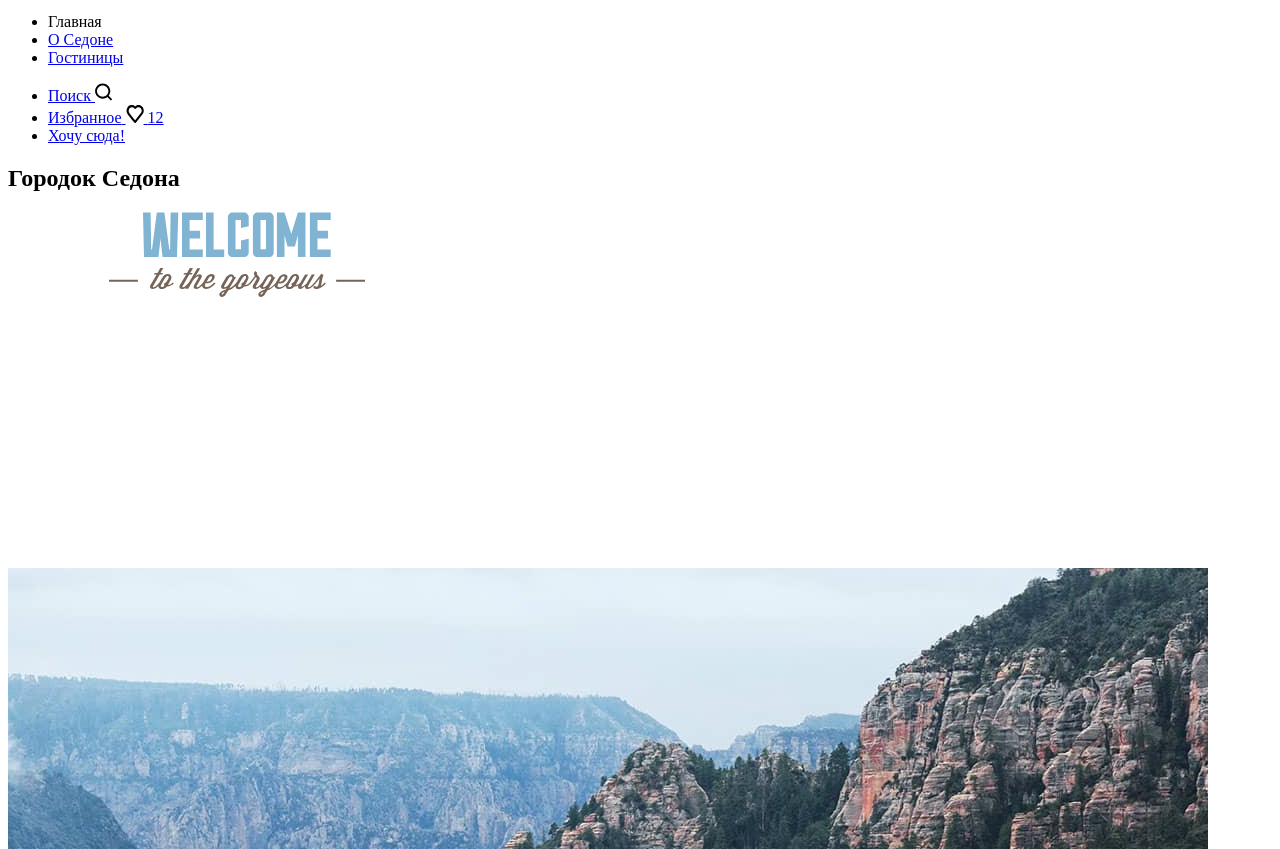
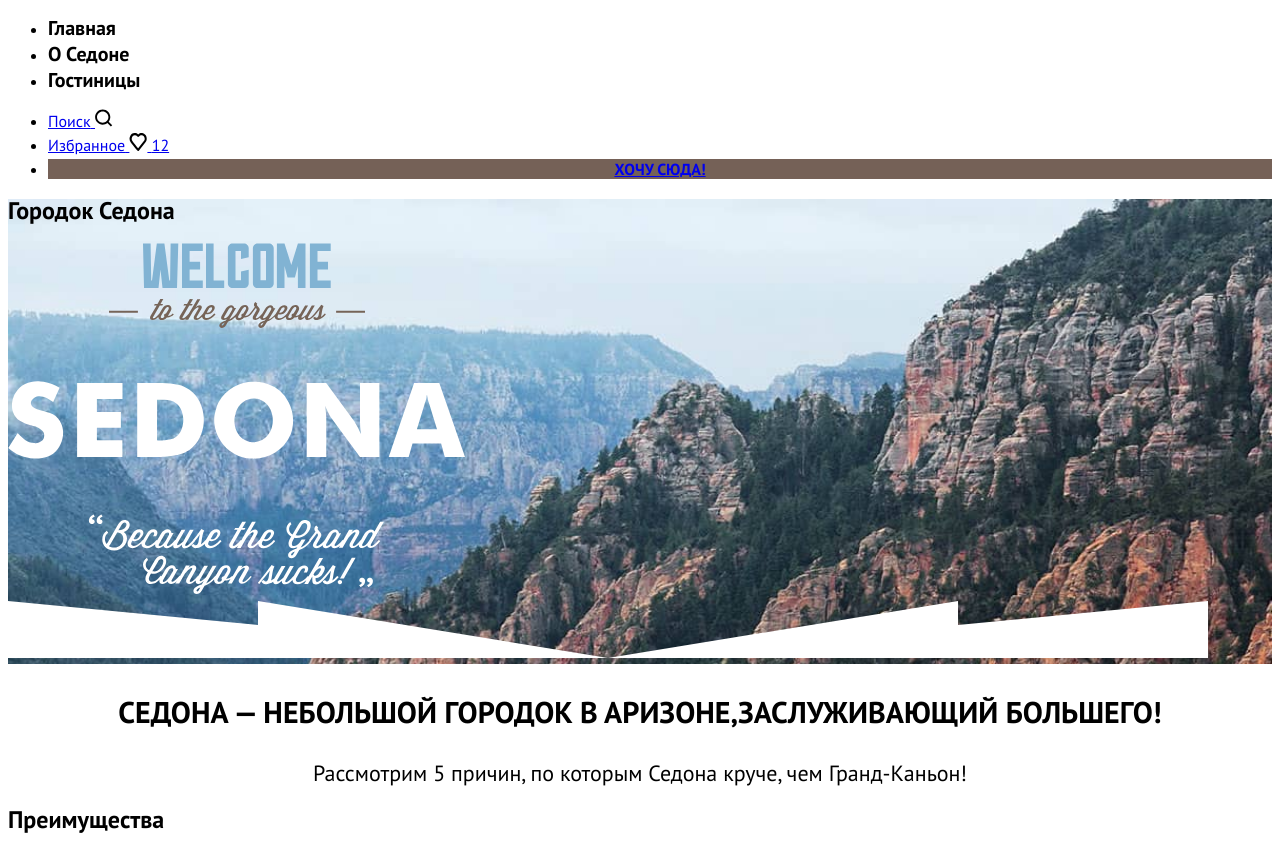
Before and after one commit to htmlacademy-htmlcss/2059909-sedona-34, a plain HTML site: page index.html in a window 1280 px wide. Shown: the part 85-934 px from the top of the page. Drawn offline with Linux system fonts and the light colour scheme.

Commit message:
Начинает стилизацию

```diff
--- a/index.html
+++ b/index.html
@@ -38,8 +38,10 @@
             <span>12</span>
           </a>
         </li>
-        <li class="navigation-item">
-          <a class="navigation-link" href="#">Хочу сюда!</a>
+        <li class="navigation-user-item">
+          <div class="navigation-user-item-link">
+            <a class="navigation-user-link" type="button" href="#">Хочу сюда!</a>
+          </div>
         </li>
       </ul>
     </nav>
@@ -50,9 +52,11 @@
       <h1 class="visually-hidden">Городок Седона</h1>
       <img class="welcome" src="images/welcome.svg" width="458" height="352"
         alt="Добро пожаловать в небольшой городок Седона">
+      <!-- Убираю фоновую картинку
       <img class="welcome-background" src="images/background/background-index.jpg" width="1200" height="485"
-        alt="Фотография каньона">
-      <img class="background-divider" src="images/background/background-index-divider.svg" width="1200" height="57" alt="декоративный элемент фона">
+        alt="Фотография каньона"> -->
+      <img class="background-divider" src="images/background/background-index-divider.svg" width="1200" height="57"
+        alt="декоративный элемент фона">
     </section>
     <section class="description-sedona">
       <p class="main-index-title">Седона — небольшой городок в Аризоне,заслуживающий большего!</p>
@@ -87,7 +91,8 @@
           </p>
         </li>
         <li>
-          <img src="images/advantages-photo-2.jpg" width="800" height="384" alt="Фотография каньона рядом с городком Седона">
+          <img src="images/advantages-photo-2.jpg" width="800" height="384"
+            alt="Фотография каньона рядом с городком Седона">
         </li>
         <li class="advantages-item">
           <h3 class="advantages-title">Там есть мост дьявола</h3>
--- a/styles/styles.css
+++ b/styles/styles.css
@@ -0,0 +1,87 @@
+@font-face {
+  font-family: "PT Sans";
+  font-style: normal;
+  font-weight: 400;
+  src: url("../fonts/ptsans-400.woff2") format("woff2");
+  font-display: swap;
+}
+
+@font-face {
+  font-family: "PT Sans";
+  font-style: normal;
+  font-weight: 700;
+  src: url("../fonts/ptsans-700.woff2") format("woff2");
+  font-display: swap;
+}
+
+@font-face {
+  font-family: "PT Sans";
+  font-style: italic;
+  font-weight: 400;
+  src: url("../fonts/ptsans-400.woff2") format("woff2");
+  font-display: swap;
+}
+
+@font-face {
+  font-family: "PT Sans";
+  font-style: italic;
+  font-weight: 700;
+  src: url("../fonts/ptsans-700.woff2") format("woff2");
+  font-display: swap;
+}
+
+body {
+  font-family: "PT Sans", sans-serif;
+  font-size: 16px;
+  line-height: 24px;
+  color: #000000;
+  background-color: #ffffff;
+}
+
+.page-header {
+  color: #000000;
+  background: #FFFFFF;
+}
+
+.navigation-link {
+  font-size: 20px;
+  line-height: 26px;
+  color: #000000;
+  font-weight: 700;
+  background-color: #ffffff;
+  text-transform: capitalize;
+  text-decoration: none;
+  text-align: center;
+}
+
+.navigation-user-item-link {
+  font-size: 16px;
+  line-height: 20px;
+  color: #ffffff;
+  font-weight: 700;
+  background-color: #756157;
+  text-transform: uppercase;
+  text-align: center;
+  text-decoration: none;
+}
+
+.welcome-to-sedona {
+  background-image: url(../images/background/background-index.jpg);
+  background-size: 100% auto;
+}
+
+.description-sedona {
+  text-align: center;
+  font-family: "PT Sans"sans-serif;
+  font-size: 22px;
+  line-height: 26px;
+  background: #FFFFFF;
+  color: #000000;
+}
+
+.main-index-title {
+  font-size: 30px;
+  line-height: 36px;
+  font-weight: 700;
+  text-transform: uppercase;
+}
```
Also changed, not shown: catalog.html (+35 -18 lines).
